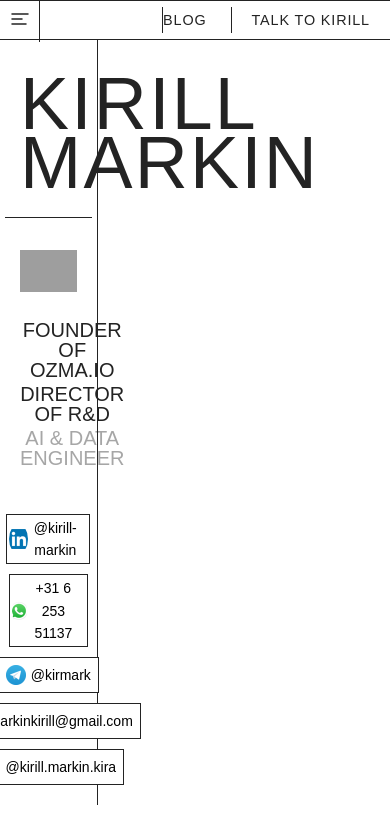
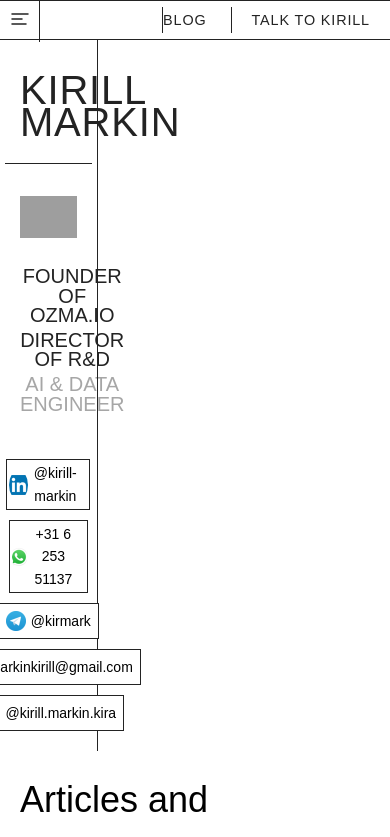
Before and after one commit to kirill-markin/kirill-markin-com, a Next.js app: page / in a window 390 px wide. Shown: the top 837 px of the page. Built offline with nearby package versions, Linux system fonts and the light colour scheme; grey boxes are pictures that could not be loaded.

Commit message:
Add responsive font sizes for personalName class
- Introduce media queries to adjust font sizes for the personalName class based on different viewport widths
- Enhance text alignment and letter spacing for improved readability on smaller screens

```diff
--- a/src/app/page.module.css
+++ b/src/app/page.module.css
@@ -266,6 +266,40 @@ a.secondary {
   line-height: 81%;
   color: #232323;
   position: relative;
+  width: 100%;
+}
+
+/* Responsive font sizes for different viewports */
+@media (max-width: 1300px) {
+  .personalName {
+    font-size: 60px;
+  }
+}
+
+@media (max-width: 1050px) {
+  .personalName {
+    font-size: 50px;
+  }
+}
+
+@media (max-width: 800px) {
+  .personalName {
+    font-size: 48px;
+    text-align: center;
+    letter-spacing: 0.02em;
+  }
+}
+
+@media (max-width: 600px) {
+  .personalName {
+    font-size: 40px;
+  }
+}
+
+@media (max-width: 380px) {
+  .personalName {
+    font-size: 34px;
+  }
 }
 
 /* Add the data-text hover effects from the old site */
```
